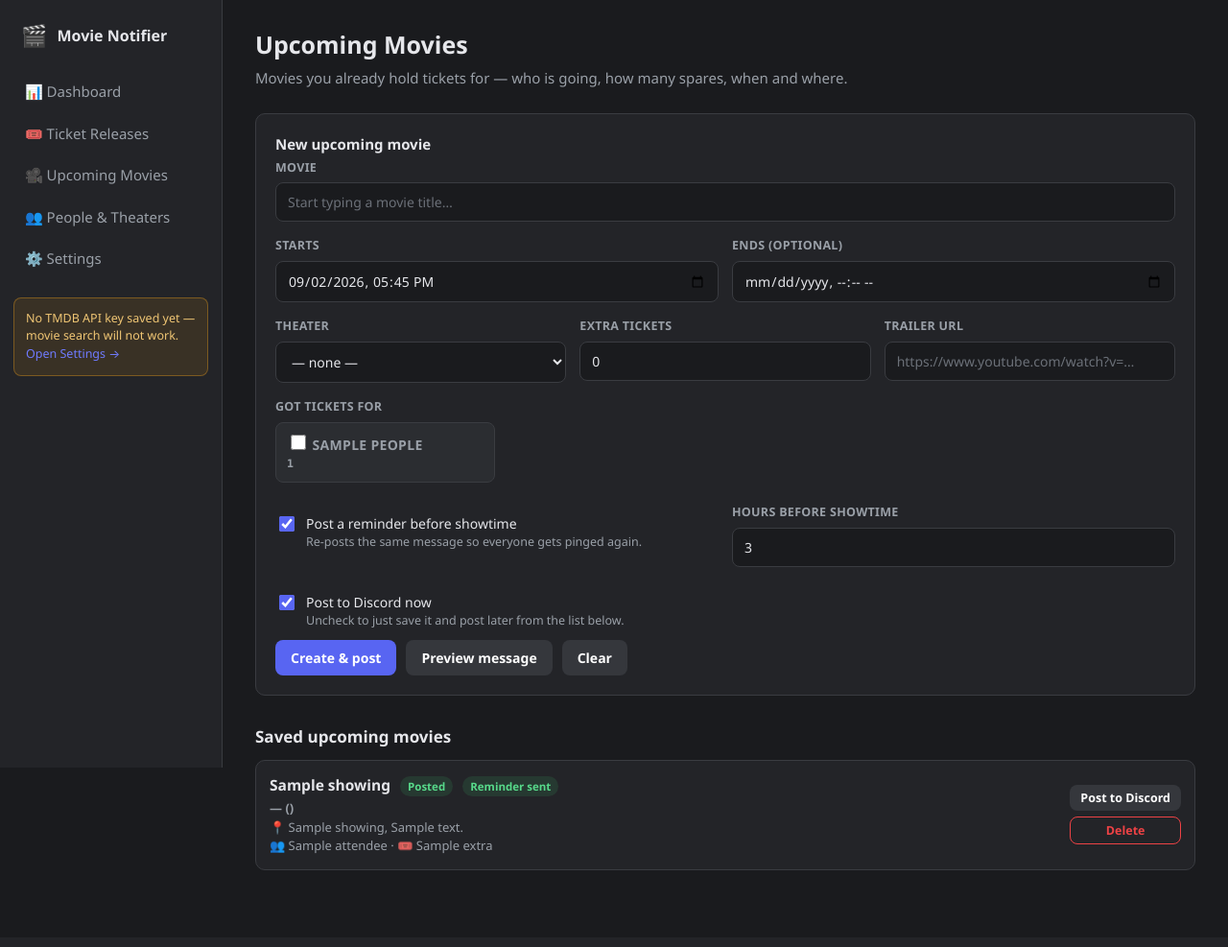
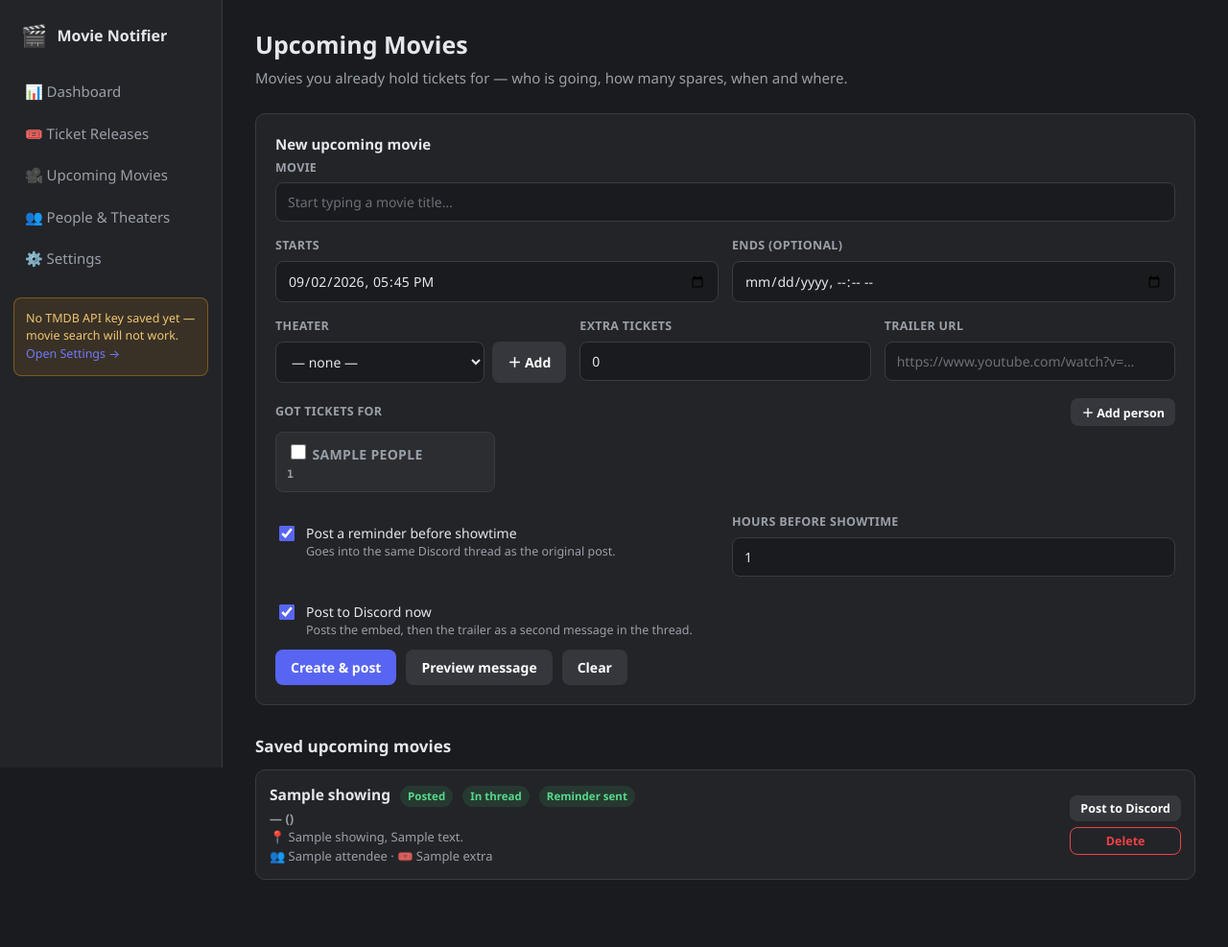
Before and after one commit to ZipperedJon/movie-discord-notifier, a FastAPI app: template templates/upcoming.html in a window 1280 px wide. Shown: the whole page at 96% size. Before the commit the page ends 907 px from the top, so only its background shows below. Run offline with FastAPI, Linux system fonts and the light colour scheme; the template is opened without the code that fills it: most values are stand-ins (such as "Sample title", 1, 10 or a date in 2020).

Commit message:
Poster-tinted embeds, threaded follow-ups, inline add dialogs
Embeds:
- Sidebar colour is now the average colour of the movie's poster,
  computed once with Pillow and stored on the row.
- Titles are "🎟️Upcoming Ticket: TITLE" and "🎥Upcoming Movie: TITLE".
- Upcoming movies are a full rich embed (poster thumbnail + backdrop)
  instead of a plain content message.

Threading, without needing a bot:
- Posting with ?wait=true returns the created message; for a Forum/Media
  channel its channel_id is the thread Discord just opened. That id is
  stored and every follow-up is sent with ?thread_id=, so the trailer
  and the reminder land in the same thread as the announcement.
- Re-posting reuses the original thread rather than orphaning it.
- In a plain text channel the response's channel_id is the channel, not
  a thread; storing it would break later posts, so it is deliberately
  not adopted.
- The trailer is sent as a bare URL in its own message so Discord
  renders a YouTube player, which a masked [Trailer](url) link does not.

Upcoming Movies page:
- "＋ Add" beside the theater dropdown and "＋ Add person" open dialogs
  that save immediately and select/tick the new entry, leaving the rest
  of the half-filled form exactly as it was — no trip to Settings.
- Fixed the empty-people notice showing even when people existed: the
  inline style rendered as "display:nonemargin-top:8px".
- Default reminder lead time is now 1 hour.

data/app.db migrates in place: accent_color, thread_id and message_id
are added only if missing, so existing databases upgrade on startup.

Co-Authored-By: Claude Opus 5 <noreply@anthropic.com>

```diff
--- a/app/main.py
+++ b/app/main.py
@@ -11,7 +11,7 @@ from fastapi.staticfiles import StaticFiles
 from fastapi.templating import Jinja2Templates
 from pydantic import BaseModel, Field
 
-from . import discord, scheduler, store, tmdb
+from . import colors, discord, scheduler, store, tmdb
 from .config import STATIC_DIR, TEMPLATES_DIR, TMDB_API_KEY_URL, poster_url
 from .db import get_settings, init_db, save_settings
 
@@ -242,14 +242,17 @@ async def api_create_release(payload: ReleaseIn):
         "drop_at": payload.drop_at,
         "remind": int(payload.remind),
         "trailer_url": payload.trailer_url or movie.get("trailer_url"),
+        "accent_color": await colors.average_color_from_url(
+            poster_url(movie.get("poster_path"), "w185")
+        ),
     }
     release = store.create_release(record)
 
     posted, warning = False, None
     if payload.post_now:
         try:
-            await discord.post_ticket_release(release)
-            store.mark_release_posted(release["id"])
+            thread = await discord.post_ticket_release(release)
+            store.mark_release_posted(release["id"], thread)
             posted = True
         except discord.DiscordError as exc:
             warning = str(exc)
@@ -262,8 +265,8 @@ async def api_post_release(release_id: int):
     release = store.get_release(release_id)
     if not release:
         raise HTTPException(404, "Ticket release not found.")
-    await discord.post_ticket_release(release)
-    store.mark_release_posted(release_id)
+    thread = await discord.post_ticket_release(release)
+    store.mark_release_posted(release_id, thread)
     return {"ok": True, "message": f"Posted “{release['title']}” to Discord."}
 
 
@@ -294,7 +297,7 @@ class ShowingIn(BaseModel):
     extra_tickets: int = 0
     trailer_url: str | None = None
     remind: bool = True
-    remind_hours: int = 3
+    remind_hours: int = 1
     post_now: bool = True
 
 
@@ -311,6 +314,9 @@ async def _showing_record(payload: ShowingIn) -> dict[str, Any]:
         "poster_path": movie["poster_path"],
         "backdrop_path": movie["backdrop_path"],
         "trailer_url": payload.trailer_url or movie.get("trailer_url"),
+        "accent_color": await colors.average_color_from_url(
+            poster_url(movie.get("poster_path"), "w185")
+        ),
         "start_at": payload.start_at,
         "end_at": payload.end_at,
         "theater_id": payload.theater_id,
@@ -330,7 +336,7 @@ async def api_preview_showing_draft(payload: ShowingIn):
         "theater_name": theater["name"] if theater else None,
         "theater_address": theater["address"] if theater else None,
     }
-    return {"content": discord.build_upcoming(draft)}
+    return {"embed": discord.build_upcoming(draft)}
 
 
 @app.post("/api/showings", status_code=201)
@@ -340,8 +346,8 @@ async def api_create_showing(payload: ShowingIn):
     posted, warning = False, None
     if payload.post_now:
         try:
-            await discord.post_upcoming(showing)
-            store.mark_showing_posted(showing["id"])
+            thread = await discord.post_upcoming(showing)
+            store.mark_showing_posted(showing["id"], thread)
             posted = True
         except discord.DiscordError as exc:
             warning = str(exc)
@@ -354,8 +360,8 @@ async def api_post_showing(showing_id: int):
     showing = store.get_showing(showing_id)
     if not showing:
         raise HTTPException(404, "Showing not found.")
-    await discord.post_upcoming(showing)
-    store.mark_showing_posted(showing_id)
+    thread = await discord.post_upcoming(showing)
+    store.mark_showing_posted(showing_id, thread)
     return {"ok": True, "message": f"Posted “{showing['title']}” to Discord."}
 
 
@@ -364,7 +370,7 @@ async def api_preview_showing(showing_id: int):
     showing = store.get_showing(showing_id)
     if not showing:
         raise HTTPException(404, "Showing not found.")
-    return {"content": discord.build_upcoming(showing)}
+    return {"embed": discord.build_upcoming(showing)}
 
 
 @app.delete("/api/showings/{showing_id}")
--- a/app/scheduler.py
+++ b/app/scheduler.py
@@ -20,6 +20,8 @@ log = logging.getLogger("scheduler")
 async def run_once() -> None:
     now = int(time.time())
 
+    # Reminders reuse the thread the original announcement opened (post_* passes
+    # the stored thread_id through), so the whole movie stays in one conversation.
     for release in store.due_release_reminders(now):
         try:
             await discord.post_ticket_release(
@@ -33,8 +35,9 @@ async def run_once() -> None:
     for showing in store.due_showing_reminders(now):
         try:
             hours = showing.get("remind_hours") or 0
+            when = "in about an hour" if hours == 1 else f"in about {hours} hours"
             await discord.post_upcoming(
-                showing, heading=f"Reminder — {showing['title']} starts in ~{hours}h"
+                showing, heading=f"⏰ **Starting {when}!**"
             )
             store.mark_showing_reminded(showing["id"])
             log.info("Posted showing reminder for %s", showing["title"])
--- a/requirements.txt
+++ b/requirements.txt
@@ -3,3 +3,4 @@ uvicorn[standard]==0.34.0
 jinja2==3.1.5
 httpx==0.28.1
 python-multipart==0.0.20
+pillow==11.1.0
--- a/static/css/style.css
+++ b/static/css/style.css
@@ -196,6 +196,40 @@ td.right, th.right { text-align: right; }
 }
 .preview code { font-family: ui-monospace, Consolas, monospace; font-size: 13px; }
 
+/* ---------- Inline add (select + button) ---------- */
+.input-with-add { display: flex; gap: 8px; align-items: stretch; }
+.input-with-add > :first-child { flex: 1; min-width: 0; }
+.input-with-add button { flex: 0 0 auto; white-space: nowrap; }
+
+.section-head {
+  display: flex; align-items: center; justify-content: space-between;
+  gap: 12px; margin-bottom: 6px;
+}
+.section-head label { margin-bottom: 0 !important; }
+
+/* ---------- Modal ---------- */
+dialog.modal {
+  border: 1px solid var(--line);
+  border-radius: var(--radius);
+  background: var(--bg-2);
+  color: var(--text);
+  padding: 0;
+  width: min(480px, calc(100vw - 32px));
+  box-shadow: 0 24px 60px rgba(0,0,0,.6);
+}
+dialog.modal::backdrop { background: rgba(0,0,0,.6); }
+dialog.modal .modal-head {
+  padding: 18px 20px 0;
+}
+dialog.modal .modal-head h3 { margin: 0 0 4px; font-size: 16px; }
+dialog.modal .modal-head p { margin: 0; color: var(--muted); font-size: 13px; }
+dialog.modal .modal-body { padding: 16px 20px 0; }
+dialog.modal .modal-foot {
+  display: flex; justify-content: flex-end; gap: 10px;
+  padding: 6px 20px 18px;
+}
+dialog.modal .field:last-child { margin-bottom: 6px; }
+
 /* ---------- Toasts ---------- */
 #toasts { position: fixed; right: 20px; bottom: 20px; z-index: 100;
   display: flex; flex-direction: column; gap: 10px; max-width: 380px; }
--- a/static/js/app.js
+++ b/static/js/app.js
@@ -192,6 +192,56 @@ class MoviePicker {
   }
 }
 
+/**
+ * Open a <dialog> and resolve with its field values on submit, or null on cancel.
+ * Nothing else on the page is touched, so whatever the user already filled in
+ * on the main form stays exactly as it was.
+ */
+function openModal(dialogId, { onSubmit } = {}) {
+  const dlg = document.getElementById(dialogId);
+  const form = dlg.querySelector('form');
+  const submitBtn = form.querySelector('[data-submit]');
+  const first = form.querySelector('input, select, textarea');
+
+  form.reset();
+  dlg.showModal();
+  if (first) setTimeout(() => first.focus(), 30);
+
+  return new Promise((resolve) => {
+    const cleanup = () => {
+      form.removeEventListener('submit', handleSubmit);
+      dlg.removeEventListener('close', handleClose);
+    };
+    const handleClose = () => { cleanup(); resolve(null); };
+
+    async function handleSubmit(e) {
+      e.preventDefault();
+      const values = Object.fromEntries(
+        [...form.elements]
+          .filter((el) => el.name)
+          .map((el) => [el.name, el.type === 'checkbox' ? el.checked : el.value.trim()])
+      );
+      const original = submitBtn.textContent;
+      submitBtn.disabled = true;
+      submitBtn.textContent = 'Saving…';
+      try {
+        const result = onSubmit ? await onSubmit(values) : values;
+        cleanup();
+        dlg.close();
+        resolve(result);
+      } catch (err) {
+        toast(err.message, 'err');
+      } finally {
+        submitBtn.disabled = false;
+        submitBtn.textContent = original;
+      }
+    }
+
+    form.addEventListener('submit', handleSubmit);
+    dlg.addEventListener('close', handleClose);
+  });
+}
+
 function escapeHtml(str) {
   return String(str ?? '').replace(/[&<>"']/g, (c) => (
     { '&': '&amp;', '<': '&lt;', '>': '&gt;', '"': '&quot;', "'": '&#39;' }[c]
--- a/templates/releases.html
+++ b/templates/releases.html
@@ -54,6 +54,7 @@
       <h4>{{ r.title }}
         {% if r.posted_at %}<span class="badge posted">Posted</span>
         {% else %}<span class="badge pending">Not posted</span>{% endif %}
+        {% if r.thread_id %}<span class="badge posted">In thread</span>{% endif %}
         {% if r.reminded_at %}<span class="badge posted">Drop ping sent</span>{% endif %}
       </h4>
       <div class="e-meta">Tickets drop <strong data-when="{{ r.drop_at }}"></strong></div>
--- a/templates/upcoming.html
+++ b/templates/upcoming.html
@@ -29,10 +29,13 @@
   <div class="row">
     <div class="field">
       <label for="theater">Theater</label>
-      <select id="theater">
-        <option value="">— none —</option>
-        {% for t in theaters %}<option value="{{ t.id }}">{{ t.name }}</option>{% endfor %}
-      </select>
+      <div class="input-with-add">
+        <select id="theater">
+          <option value="">— none —</option>
+          {% for t in theaters %}<option value="{{ t.id }}">{{ t.name }}</option>{% endfor %}
+        </select>
+        <button type="button" class="secondary" id="add-theater-btn">＋ Add</button>
+      </div>
     </div>
     <div class="field">
       <label for="extra-tickets">Extra tickets</label>
@@ -45,9 +48,11 @@
   </div>
 
   <div class="field">
-    <label>Got tickets for</label>
-    {% if people %}
-    <div class="people-grid">
+    <div class="section-head">
+      <label>Got tickets for</label>
+      <button type="button" class="secondary small" id="add-person-btn">＋ Add person</button>
+    </div>
+    <div class="people-grid" id="people-grid">
       {% for p in people %}
       <label class="person-chip">
         <input type="checkbox" class="attendee" value="{{ p.id }}">
@@ -59,28 +64,28 @@
       </label>
       {% endfor %}
     </div>
-    {% else %}
-    <div class="empty">No people saved yet. <a href="/people">Add people →</a></div>
-    {% endif %}
+    <div class="empty" id="people-empty" style="margin-top:8px{{ ';display:none' if people }}">
+      No people saved yet — use “＋ Add person”.
+    </div>
   </div>
 
   <div class="row">
     <label class="checkbox">
       <input type="checkbox" id="remind" checked>
       <span class="cb-text">Post a reminder before showtime
-        <small>Re-posts the same message so everyone gets pinged again.</small>
+        <small>Goes into the same Discord thread as the original post.</small>
       </span>
     </label>
     <div class="field">
       <label for="remind-hours">Hours before showtime</label>
-      <input type="number" id="remind-hours" min="1" max="168" step="1" value="3">
+      <input type="number" id="remind-hours" min="1" max="168" step="1" value="1">
     </div>
   </div>
 
   <label class="checkbox">
     <input type="checkbox" id="post-now" checked>
     <span class="cb-text">Post to Discord now
-      <small>Uncheck to just save it and post later from the list below.</small>
+      <small>Posts the embed, then the trailer as a second message in the thread.</small>
     </span>
   </label>
 
@@ -101,6 +106,7 @@
       <h4>{{ s.title }}
         {% if s.posted_at %}<span class="badge posted">Posted</span>
         {% else %}<span class="badge pending">Not posted</span>{% endif %}
+        {% if s.thread_id %}<span class="badge posted">In thread</span>{% endif %}
         {% if s.reminded_at %}<span class="badge posted">Reminder sent</span>{% endif %}
       </h4>
       <div class="e-meta"><strong data-when="{{ s.start_at }}"></strong></div>
@@ -119,6 +125,55 @@
 {% else %}
   <div class="empty">No upcoming movies yet.</div>
 {% endif %}
+
+<!-- ---------------- Modals ---------------- -->
+<dialog class="modal" id="theater-modal">
+  <form method="dialog">
+    <div class="modal-head">
+      <h3>📍 Add a theater</h3>
+      <p>Posted as <code>Name, Address</code> under “Theater Address”.</p>
+    </div>
+    <div class="modal-body">
+      <div class="field">
+        <label for="tm-name">Theater name</label>
+        <input type="text" id="tm-name" name="name" placeholder="Regal Example 12" required>
+      </div>
+      <div class="field">
+        <label for="tm-address">Address</label>
+        <input type="text" id="tm-address" name="address"
+               placeholder="1 Cinema Way, Springfield IL 62701" required>
+      </div>
+    </div>
+    <div class="modal-foot">
+      <button type="button" class="secondary" data-cancel>Cancel</button>
+      <button type="submit" data-submit>Add theater</button>
+    </div>
+  </form>
+</dialog>
+
+<dialog class="modal" id="person-modal">
+  <form method="dialog">
+    <div class="modal-head">
+      <h3>👤 Add a person</h3>
+      <p>Discord → Settings → Advanced → Developer Mode, then right-click a user → Copy User ID.
+         Leave blank for someone not on Discord.</p>
+    </div>
+    <div class="modal-body">
+      <div class="field">
+        <label for="pm-name">Name</label>
+        <input type="text" id="pm-name" name="name" placeholder="Jon" required>
+      </div>
+      <div class="field">
+        <label for="pm-id">Discord ID (optional)</label>
+        <input type="text" id="pm-id" name="discord_id" placeholder="123456789012345678" inputmode="numeric">
+      </div>
+    </div>
+    <div class="modal-foot">
+      <button type="button" class="secondary" data-cancel>Cancel</button>
+      <button type="submit" data-submit>Add person</button>
+    </div>
+  </form>
+</dialog>
 {% endblock %}
 
 {% block scripts %}
@@ -142,6 +197,50 @@ document.querySelectorAll('[data-when]').forEach((el) => {
   el.textContent = `${epochToLocalString(epoch)} (${relativeTime(epoch)})`;
 });
 
+// Cancel buttons just close their dialog; openModal() resolves null on close.
+document.querySelectorAll('dialog.modal [data-cancel]').forEach((btn) => {
+  btn.addEventListener('click', () => btn.closest('dialog').close());
+});
+
+// ---- Add theater without leaving the page (form state is untouched) ----
+$('add-theater-btn').addEventListener('click', async () => {
+  const created = await openModal('theater-modal', {
+    onSubmit: (values) => {
+      if (!values.name || !values.address) throw new Error('Enter both a name and an address.');
+      return api('POST', '/api/theaters', values);
+    },
+  });
+  if (!created) return;
+  const option = new Option(created.name, created.id, true, true);
+  $('theater').add(option);
+  toast(`Added “${created.name}” and selected it.`, 'ok');
+});
+
+// ---- Add person without leaving the page ----
+$('add-person-btn').addEventListener('click', async () => {
+  const created = await openModal('person-modal', {
+    onSubmit: (values) => {
+      if (!values.name) throw new Error('Enter a name.');
+      return api('POST', '/api/people', {
+        name: values.name,
+        discord_id: values.discord_id || null,
+      });
+    },
+  });
+  if (!created) return;
+
+  const chip = document.createElement('label');
+  chip.className = 'person-chip';
+  chip.innerHTML = `<input type="checkbox" class="attendee" value="${created.id}" checked>
+    <span><span class="pc-name">${escapeHtml(created.name)}</span><br>
+    ${created.discord_id
+      ? `<span class="pc-id">${escapeHtml(created.discord_id)}</span>`
+      : '<span class="pc-id none">No Discord</span>'}</span>`;
+  $('people-grid').appendChild(chip);
+  $('people-empty').style.display = 'none';
+  toast(`Added ${created.name} and ticked them.`, 'ok');
+});
+
 function payload() {
   if (!picker.movie) throw new Error('Pick a movie first.');
   const startAt = localToEpoch($('start-at').value);
@@ -158,7 +257,7 @@ function payload() {
     extra_tickets: Number($('extra-tickets').value) || 0,
     trailer_url: $('trailer-url').value.trim() || null,
     remind: $('remind').checked,
-    remind_hours: Number($('remind-hours').value) || 3,
+    remind_hours: Number($('remind-hours').value) || 1,
     post_now: $('post-now').checked,
   };
 }
@@ -169,17 +268,20 @@ $('reset-btn').addEventListener('click', () => {
   $('trailer-url').value = '';
   $('end-at').value = '';
   $('extra-tickets').value = '0';
+  $('remind-hours').value = '1';
   $('preview').style.display = 'none';
   document.querySelectorAll('.attendee:checked').forEach((c) => { c.checked = false; });
   $('start-at').value = defaultDateTime(24);
 });
 
 // Rendered server-side by the same builder that posts to Discord, so the
-// preview is byte-for-byte what the channel would receive. Nothing is saved.
+// preview is exactly what the channel would receive. Nothing is saved.
 $('preview-btn').addEventListener('click', (e) => busy(e.target, 'Building…', async () => {
-  const { content } = await api('POST', '/api/showings/preview', payload());
-  $('preview').textContent = content;
-  $('preview').style.display = '';
+  const { embed } = await api('POST', '/api/showings/preview', payload());
+  const box = $('preview');
+  box.textContent = `${embed.title}\n\n${embed.description}`;
+  box.style.borderLeftColor = '#' + (embed.color ?? 0x5865f2).toString(16).padStart(6, '0');
+  box.style.display = '';
 }));
 
 $('create-btn').addEventListener('click', (e) => busy(e.target, 'Working…', async () => {
```
Also changed, not shown: app/colors.py (added, +45 -0 lines), app/db.py (+24 -1 lines), app/discord.py (+124 -40 lines), app/store.py (+22 -6 lines), README.md.
